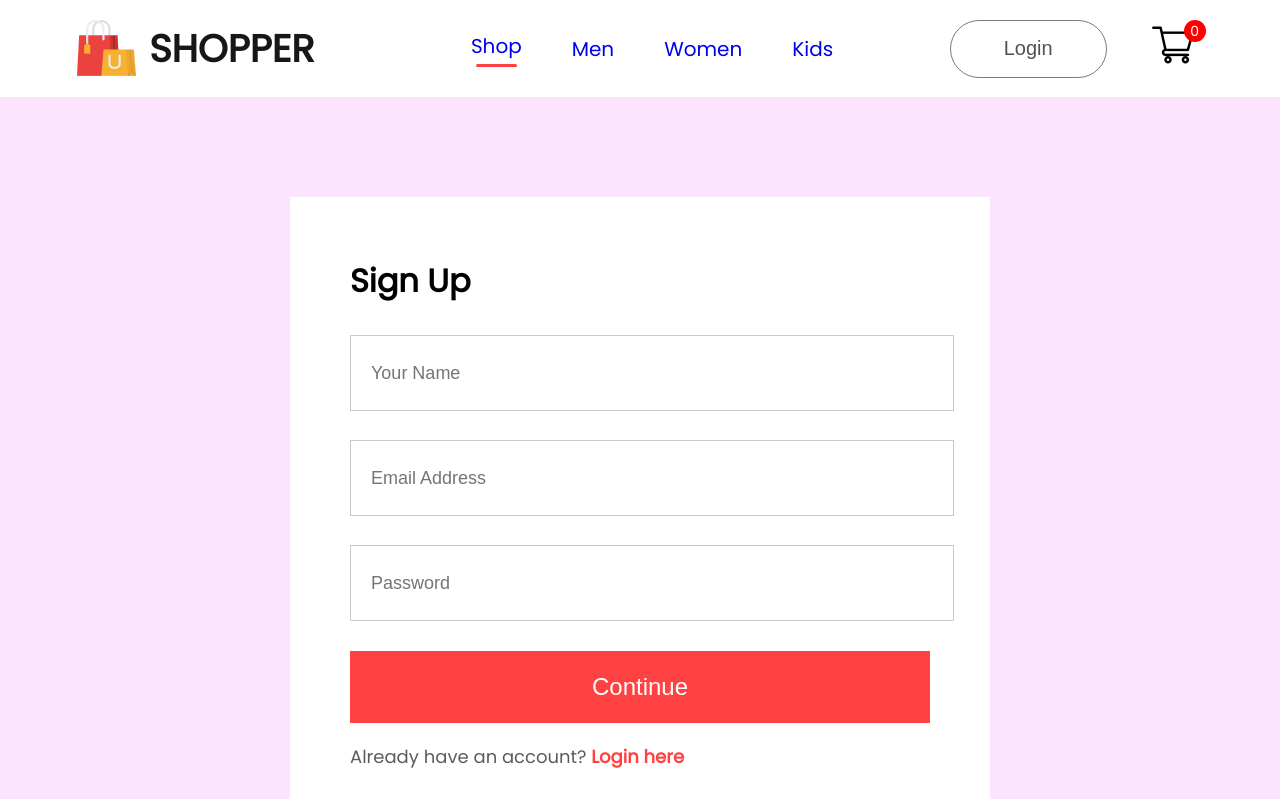
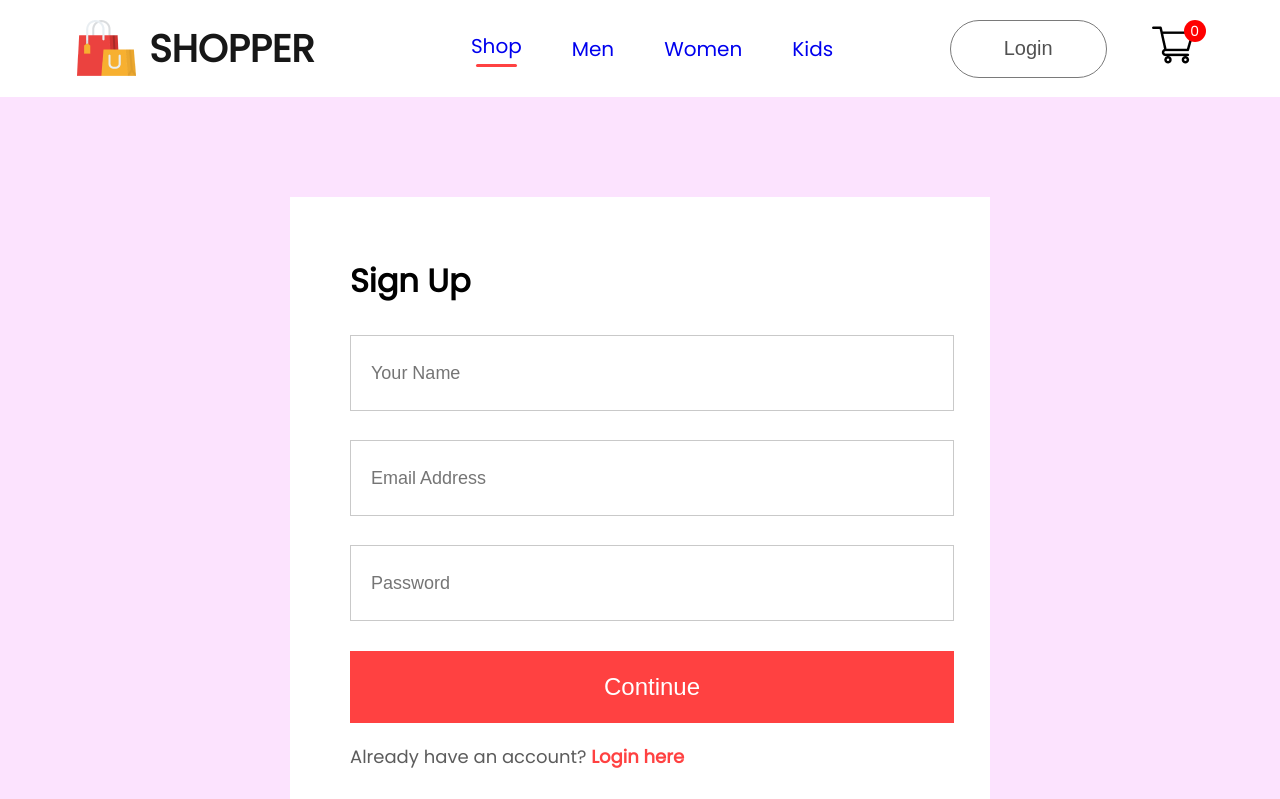
Before and after one commit to JoseLumbantobing/E-Shop, a React (Create React App) app: page /login in a window 1280 px wide. Shown: the top 799 px of the page. Built offline with nearby package versions, Linux system fonts and the light colour scheme; a web font is replaced by a local one.

Commit message:
Update: modify Login Sign button

```diff
--- a/src/Pages/CSS/Login_Sign.css
+++ b/src/Pages/CSS/Login_Sign.css
@@ -35,7 +35,7 @@
 }
 
 .loginsign-container button {
-    width: 580px;
+    width: 604px;
     height: 72px;
     color: #fff;
     background: #ff4141;
```
